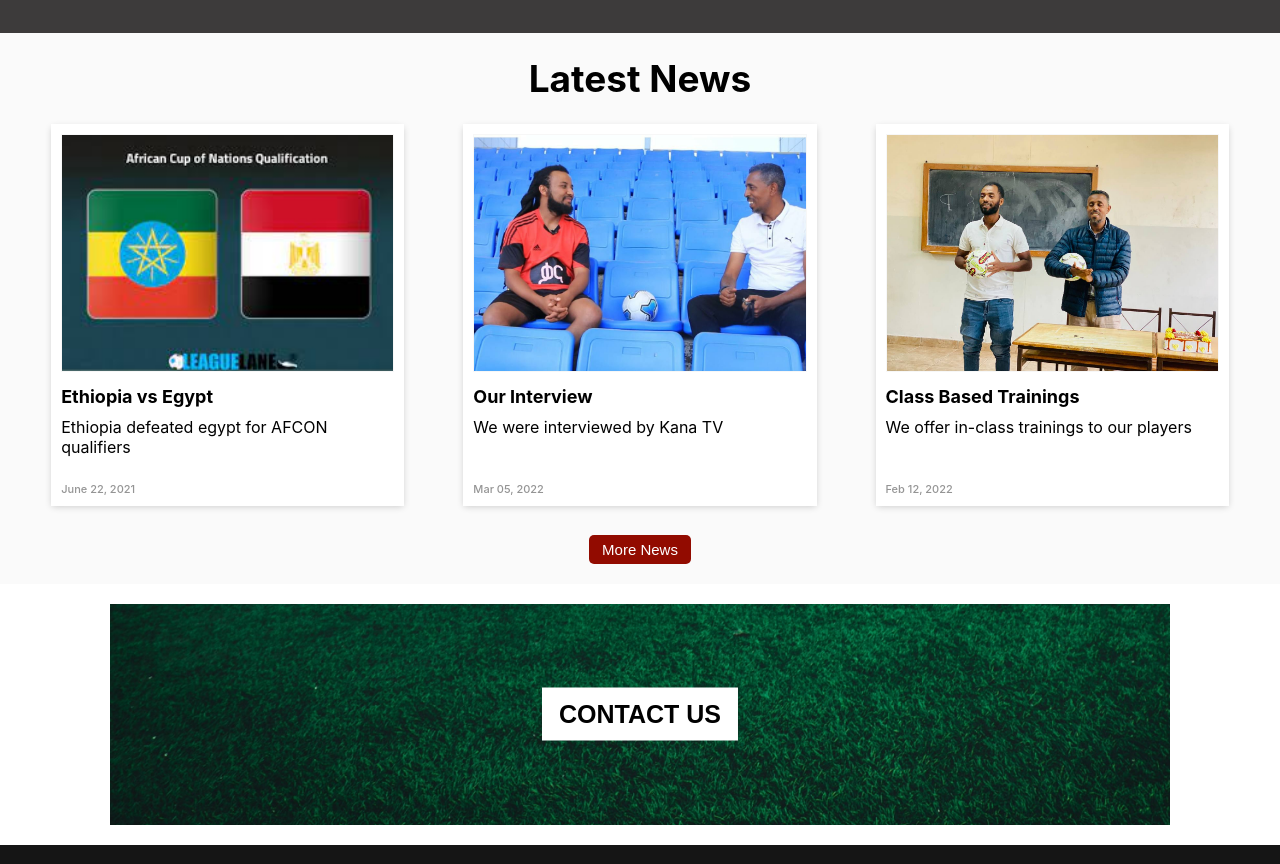
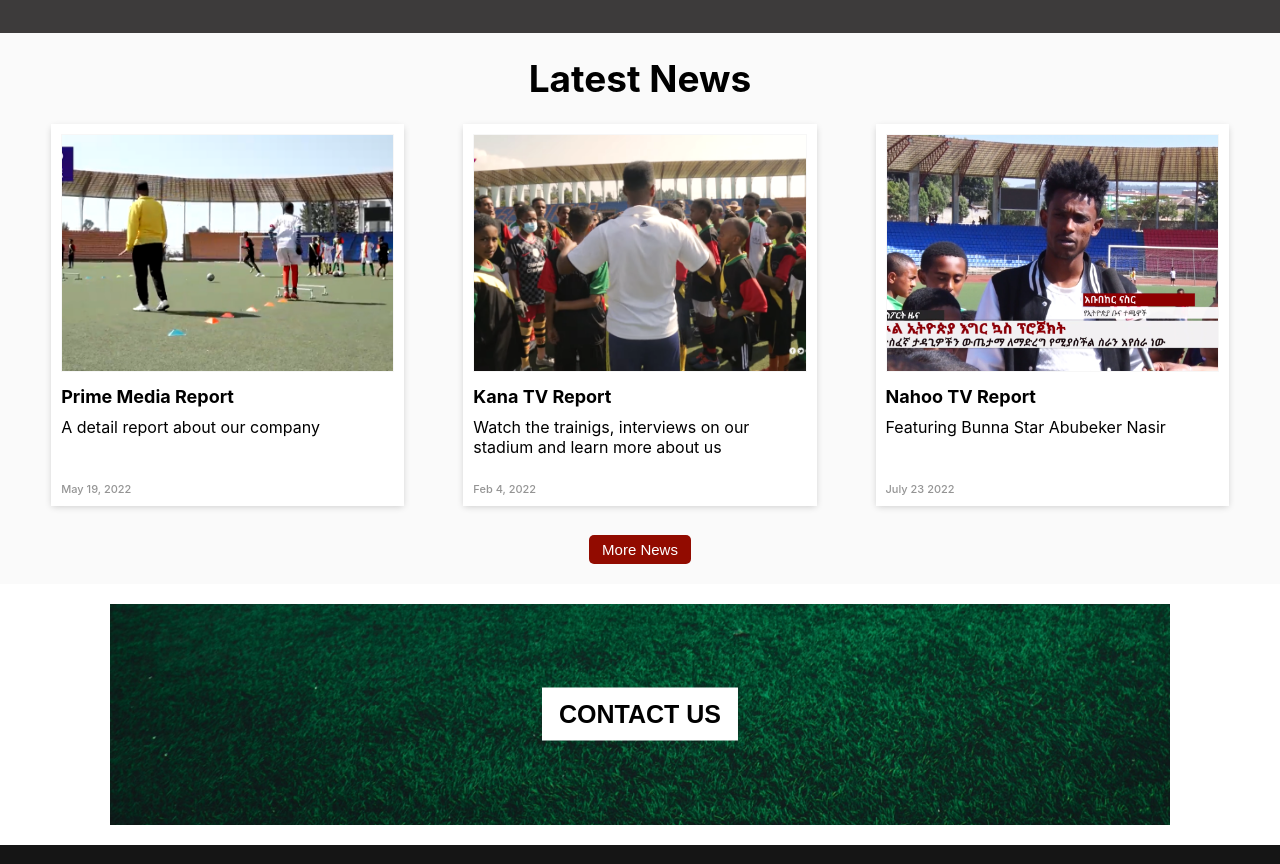
Before and after one commit to Abdexgerji/all-ethiopia-academy, a Next.js app: page / in a window 1280 px wide. Shown: the part 3560-4424 px from the top of the page. Built offline with nearby package versions, Linux system fonts and the light colour scheme.

Commit message:
made the news data on homepage dynamic

```diff
--- a/data/newsData.js
+++ b/data/newsData.js
@@ -11,7 +11,7 @@ const newsData = [
       description: 'ስለ ማእከላችን ዝርዝር ዘገባ',
       date: 'ሜይ 19,  2022',
     },
-    imageUrl: '/pictures/news/prime-media.jpg',
+    imageLocation: '/pictures/news/prime-media.jpg',
     videoUrl: 'https://youtu.be/L-kzvgHDc5o',
     iframeUrl: 'https://www.youtube.com/embed/L-kzvgHDc5o',
     date: 'May 19, 2022',
@@ -28,7 +28,7 @@ const newsData = [
       description: 'በስታዲየማችን ላይ ስልጠናዎችን፣ ቃለመጠይቆችን ይመልከቱ፣ ስለእኛ የበለጠ ይወቁ',
       date: 'ፌብሩዋሪ 4, 2022',
     },
-    imageUrl: '/pictures/news/kana.jpg',
+    imageLocation: '/pictures/news/kana.jpg',
     videoUrl: 'https://youtu.be/hbM9Y4VwWZk',
     iframeUrl: 'https://www.youtube.com/embed/hbM9Y4VwWZk',
     date: 'Feb 4, 2022',
@@ -44,7 +44,7 @@ const newsData = [
       description: 'የቡና ኮከብ አቡበከር ናስር ያለበት እና ሌሎችም ዝርዝሮች',
       date: 'ጁላይ 23, 2022',
     },
-    imageUrl: '/pictures/news/nahoo.jpg',
+    imageLocation: '/pictures/news/nahoo.jpg',
     videoUrl: 'https://youtu.be/geh867cmrPY',
     iframeUrl: 'https://www.youtube.com/embed/geh867cmrPY',
     date: 'July 23 2022',
@@ -60,7 +60,7 @@ const newsData = [
       description: 'በስታዲየማችን ላይ ስልጠናዎችን፣ ቃለመጠይቆችን ይመልከቱ',
       date: 'ሜይ 16, 2022 ',
     },
-    imageUrl: '/pictures/news/fana.jpg',
+    imageLocation: '/pictures/news/fana.jpg',
     videoUrl: 'https://youtu.be/LBzevHPDGag',
     iframeUrl: 'https://www.youtube.com/embed/LBzevHPDGag',
     date: 'May 16, 2022',
--- a/pages/index.js
+++ b/pages/index.js
@@ -24,6 +24,18 @@ const galleryImages = [
 ];
 
 export default function Home() {
+  const [latestNews, setLatestNews] = useState({});
+  const [loadingNews, setLoadingNews] = useState(true);
+  useEffect(() => {
+    // choose only 3 news
+    const latestNews1 = newsData.slice(0, 3);
+
+    setLatestNews(latestNews1);
+    setLoadingNews(false);
+
+    // eslint-disable-next-line react-hooks/exhaustive-deps
+  }, []);
+
   const { lang, setLang } = useContext(Context);
 
   // router
@@ -315,16 +327,21 @@ export default function Home() {
         </section>
 
         {/* // sxn news*/}
+
+        {/* latestNews */}
         <section className='sixth-section'>
           <h2 className='section-heading'>
             {lang === 'eng' ? 'Latest News' : 'አዳዲስ ዜናዎች'}
           </h2>
 
           <div className='news-cards-wrapper horizontal-padding-for-whole-site'>
+            {newsData.slice(0, 3).map((news, index) => (
+              <Link key={index} href={`news/${news.id}`}>
                 <div className='news-card'>
                   <NextImage
-                src='/pictures/ethiopia-vs-egypt.jpg'
-                alt='Ethiopia Vs Egypt'
+                    // src='/pictures/ethiopia-vs-egypt.jpg'
+                    src={news.imageLocation}
+                    alt={news.title}
                     layout='fill'
                     className='news-card-image'
                     objectFit='cover'
@@ -333,65 +350,19 @@ export default function Home() {
                   />
 
                   <h5 className=' news-card-header'>
-                {lang === 'eng' ? 'Ethiopia vs Egypt' : 'ኢትዮጵያ vs ግብፅ'}
+                    {lang === 'eng' ? news.title : news.amharic.title}
                   </h5>
                   <p className='news-card-description '>
                     {lang === 'eng'
-                  ? 'Ethiopia defeated egypt for AFCON qualifiers'
-                  : 'ኢትዮጵያ በአፍሪካ ዋንጫ ማጣሪያ ግብፅን አሸንፋለች'}
+                      ? news.description
+                      : news.amharic.description}
                   </p>
                   <p className='news-card-date'>
-                {lang === 'eng' ? 'June 22, 2021' : 'ጁን 22, 2021'}
+                    {lang === 'eng' ? news.date : news.amharic.date}
                   </p>
                 </div>
-            <div className='news-card'>
-              <NextImage
-                src='/pictures/img7.jpg'
-                alt='All Ethiopia Soccer Academy Interview'
-                layout='fill'
-                className='news-card-image'
-                objectFit='cover'
-                placeholder='blur'
-                blurDataURL='/pictures/placeholder.jpg'
-              />
-
-              <h5 className=' news-card-header'>
-                {lang === 'eng' ? 'Our Interview' : 'የኛ ቃለ ምልልስ'}
-              </h5>
-              <p className='news-card-description '>
-                {lang === 'eng'
-                  ? 'We were interviewed by Kana TV'
-                  : 'በቃና ቲቪ ቃለ መጠይቅ ተደረገልን'}
-              </p>
-              <p className='news-card-date'>
-                {lang === 'eng' ? 'Mar 05, 2022' : 'ማርች 05, 2022'}
-              </p>
-            </div>
-            <div className='news-card'>
-              <NextImage
-                src='/pictures/img11.jpg'
-                alt='All Ethiopia Soccer Academy Class Training'
-                layout='fill'
-                className='news-card-image'
-                objectFit='cover'
-                placeholder='blur'
-                blurDataURL='/pictures/placeholder.jpg'
-              />
-
-              <h5 className=' news-card-header'>
-                {lang === 'eng'
-                  ? 'Class Based Trainings'
-                  : 'ክፍል ውስጥ የተመሰረቱ ስልጠናዎች'}
-              </h5>
-              <p className='news-card-description '>
-                {lang === 'eng'
-                  ? 'We offer in-class trainings to our players'
-                  : 'ለተጫዋቾቻችን በክፍል ውስጥ ስልጠናዎችን እንሰጣለን'}
-              </p>
-              <p className='news-card-date'>
-                {lang === 'eng' ? 'Feb 12, 2022' : 'ፌብሩዋሪ 12, 2022'}
-              </p>
-            </div>
+              </Link>
+            ))}
           </div>
           <button className='news-button'>
             {lang === 'eng' ? 'More News' : 'ተጨማሪ ዜናዎች'}
```
Lines whose indentation alone changed are shown as unchanged.
